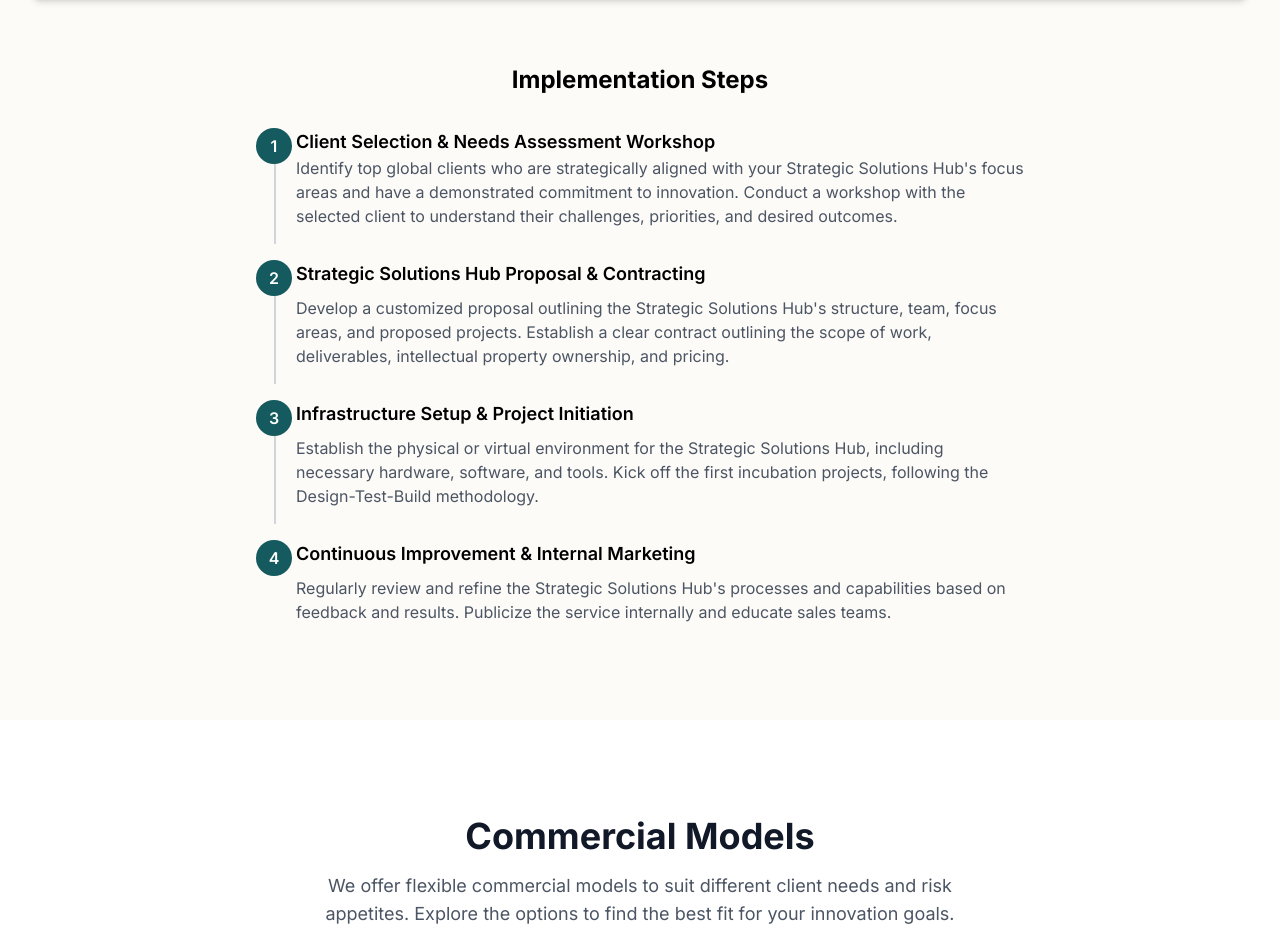
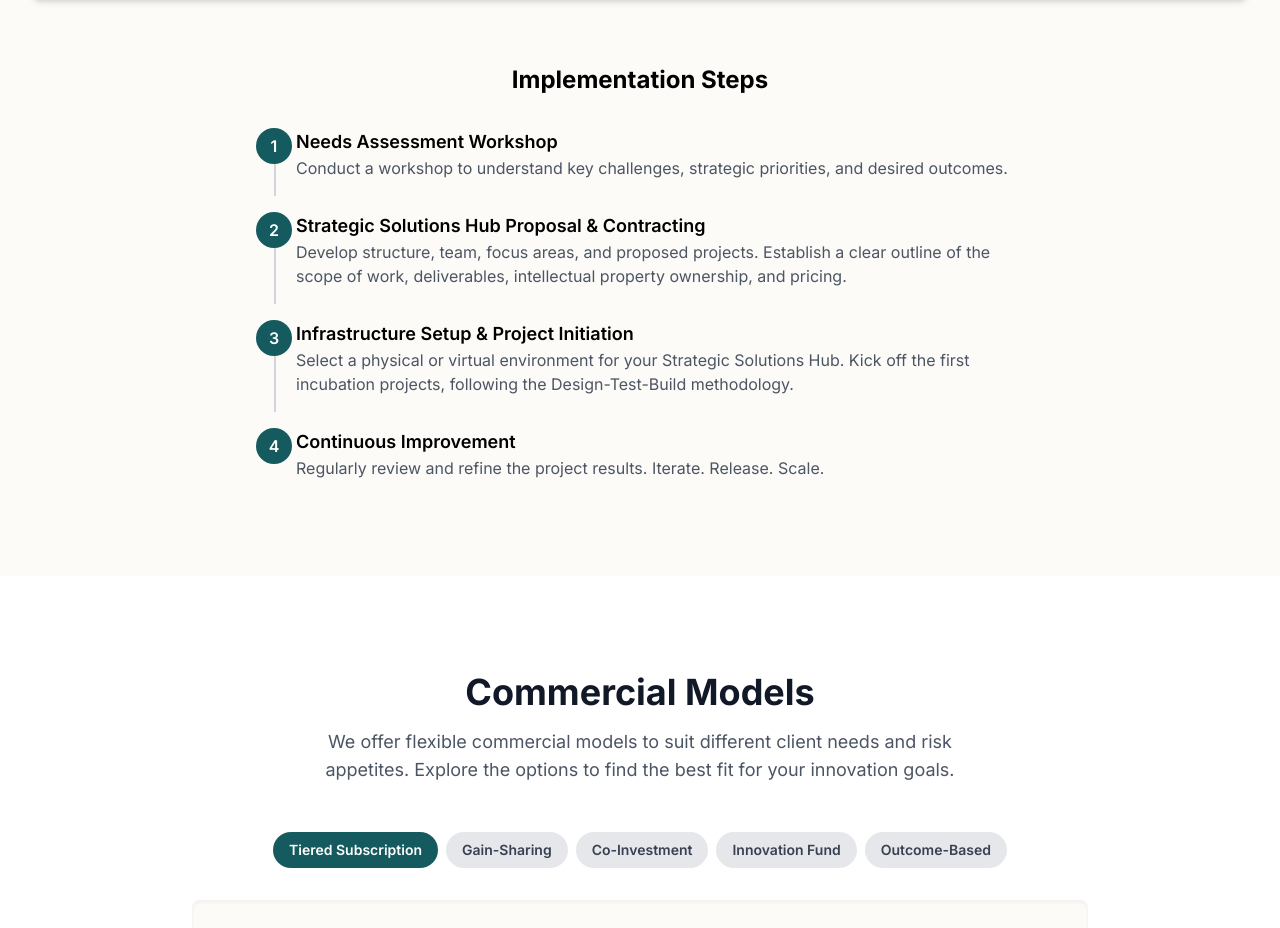
Before and after one commit to CX-Advisory-Services/strategic-solutions-hub, a plain HTML site: page index.html in a window 1280 px wide. Shown: the part 2140-3068 px from the top of the page. Drawn offline with nearby package versions, Linux system fonts and the light colour scheme.

Commit message:
Update index.html

```diff
--- a/index.html
+++ b/index.html
@@ -234,7 +234,7 @@
                                     <li><i class="material-icons text-[#145A5E]">groups</i> People-Focused: Consider the impact on your workforce and ensure solutions are user-friendly.</li>
                                     <li><i class="material-icons text-[#145A5E]">devices</i> Technology-Enabled: Leverage cutting-edge technology to achieve the desired outcomes.</li>
                                     <li><i class="material-icons text-[#145A5E]">track_changes</i> Strategically Aligned: Directly address your key business objectives and challenges.</li>
-                                    <!-- Removed the 'Measurable' bullet point -->
+                                    <!-- Removed the 'Measurable' bullet point as requested -->
                                 </ul>
                             </div>
                         </div>
@@ -246,23 +246,23 @@
                             <div class="space-y-8">
                                 <div class="process-step">
                                     <div class="process-step-number">1</div>
-                                    <h4 class="text-lg font-semibold">Client Selection & Needs Assessment Workshop</h4>
-                                    <p class="text-gray-600">Identify top global clients who are strategically aligned with your Strategic Solutions Hub's focus areas and have a demonstrated commitment to innovation. Conduct a workshop with the selected client to understand their challenges, priorities, and desired outcomes.</p>
+                                    <h4 class="text-lg font-semibold">Needs Assessment Workshop</h4>
+                                    <p class="text-gray-600">Conduct a workshop to understand key challenges, strategic priorities, and desired outcomes.</p>
                                 </div>
                                 <div class="process-step">
                                     <div class="process-step-number">2</div>
                                     <h4 class="text-lg font-semibold">Strategic Solutions Hub Proposal & Contracting</h4>
-                                    <p class="mt-2 text-gray-600">Develop a customized proposal outlining the Strategic Solutions Hub's structure, team, focus areas, and proposed projects. Establish a clear contract outlining the scope of work, deliverables, intellectual property ownership, and pricing.</p>
+                                    <p class="text-gray-600">Develop structure, team, focus areas, and proposed projects. Establish a clear outline of the scope of work, deliverables, intellectual property ownership, and pricing.</p>
                                 </div>
                                 <div class="process-step">
                                     <div class="process-step-number">3</div>
                                     <h4 class="text-lg font-semibold">Infrastructure Setup & Project Initiation</h4>
-                                    <p class="mt-2 text-gray-600">Establish the physical or virtual environment for the Strategic Solutions Hub, including necessary hardware, software, and tools. Kick off the first incubation projects, following the Design-Test-Build methodology.</p>
+                                    <p class="text-gray-600">Select a physical or virtual environment for your Strategic Solutions Hub. Kick off the first incubation projects, following the Design-Test-Build methodology.</p>
                                 </div>
                                 <div class="process-step">
                                     <div class="process-step-number">4</div>
-                                    <h4 class="text-lg font-semibold">Continuous Improvement & Internal Marketing</h4>
-                                    <p class="mt-2 text-gray-600">Regularly review and refine the Strategic Solutions Hub's processes and capabilities based on feedback and results. Publicize the service internally and educate sales teams.</p>
+                                    <h4 class="text-lg font-semibold">Continuous Improvement</h4>
+                                    <p class="text-gray-600">Regularly review and refine the project results. Iterate. Release. Scale.</p>
                                 </div>
                             </div>
                         </div>
```
